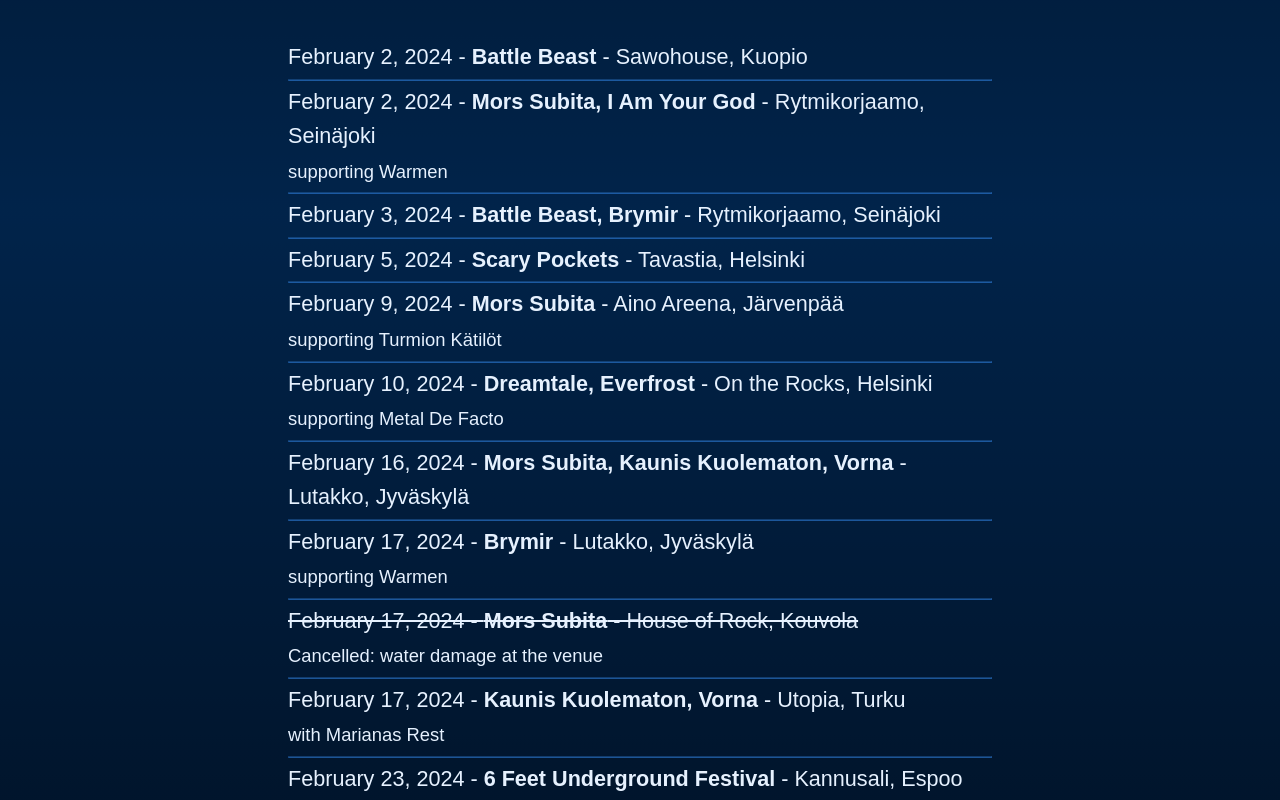
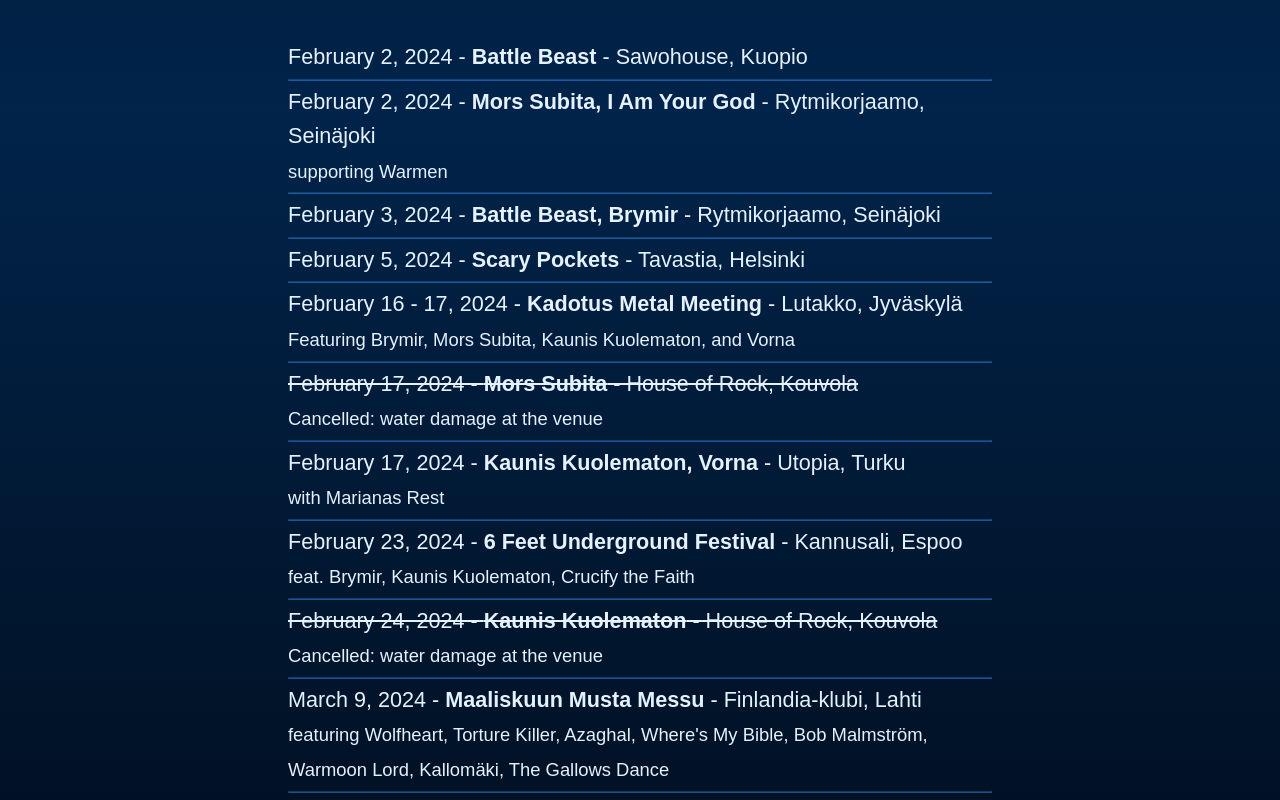
Before and after one commit to enslain-metal-merch/enslain, a plain HTML site: page public/events/index.html in a window 1280 px wide. Shown: the part 1251-2051 px from the top of the page. Drawn offline with Linux system fonts and the light colour scheme; a web font is replaced by a local one.

Commit message:
Update events - Added Kadotus Metal Meeting event to index - Merged previously separate KMM events - Deleted Feb 9 and 10 events per client request

```diff
--- a/public/events/index.html
+++ b/public/events/index.html
@@ -69,15 +69,9 @@
           </li>
           <li class="event">February 3, 2024 - <span class="event-name">Battle Beast, Brymir</span> - Rytmikorjaamo, Seinäjoki<br><hr></li>
           <li class="event">February 5, 2024 - <span class="event-name">Scary Pockets</span> - Tavastia, Helsinki<br><hr></li>
-          <li class="event">February 9, 2024 - <span class="event-name">Mors Subita</span> - Aino Areena, Järvenpää<br>
-            <span class="event-secondary-info">supporting Turmion Kätilöt</span><hr>
+          <li class="event">February 16 - 17, 2024 - <span class="event-name">Kadotus Metal Meeting</span> - Lutakko, Jyväskylä<br>
+            <span class="event-secondary-info">Featuring Brymir, Mors Subita, Kaunis Kuolematon, and Vorna</span><hr>
           </li>
-          <li class="event">February 10, 2024 - <span class="event-name">Dreamtale, Everfrost</span> - On the Rocks, Helsinki<br>
-            <span class="event-secondary-info">supporting Metal De Facto</span><hr>
-          </li>
-          <li class="event">February 16, 2024 - <span class="event-name">Mors Subita, Kaunis Kuolematon, Vorna</span> - Lutakko, Jyväskylä<br><hr></li>
-          <li class="event">February 17, 2024 - <span class="event-name">Brymir</span> - Lutakko, Jyväskylä<br>
-            <span class="event-secondary-info">supporting Warmen</span><hr></li>
           <li class="event"><s>February 17, 2024 - <span class="event-name">Mors Subita</span> - House of Rock, Kouvola</s><br>
             <span class="event-secondary-info">Cancelled: water damage at the venue</span><hr></li>
           <li class="event">February 17, 2024 - <span class="event-name">Kaunis Kuolematon, Vorna</span> - Utopia, Turku<br>
```
Also changed, not shown: public/index.html (+6 -0 lines), 2 other files.
